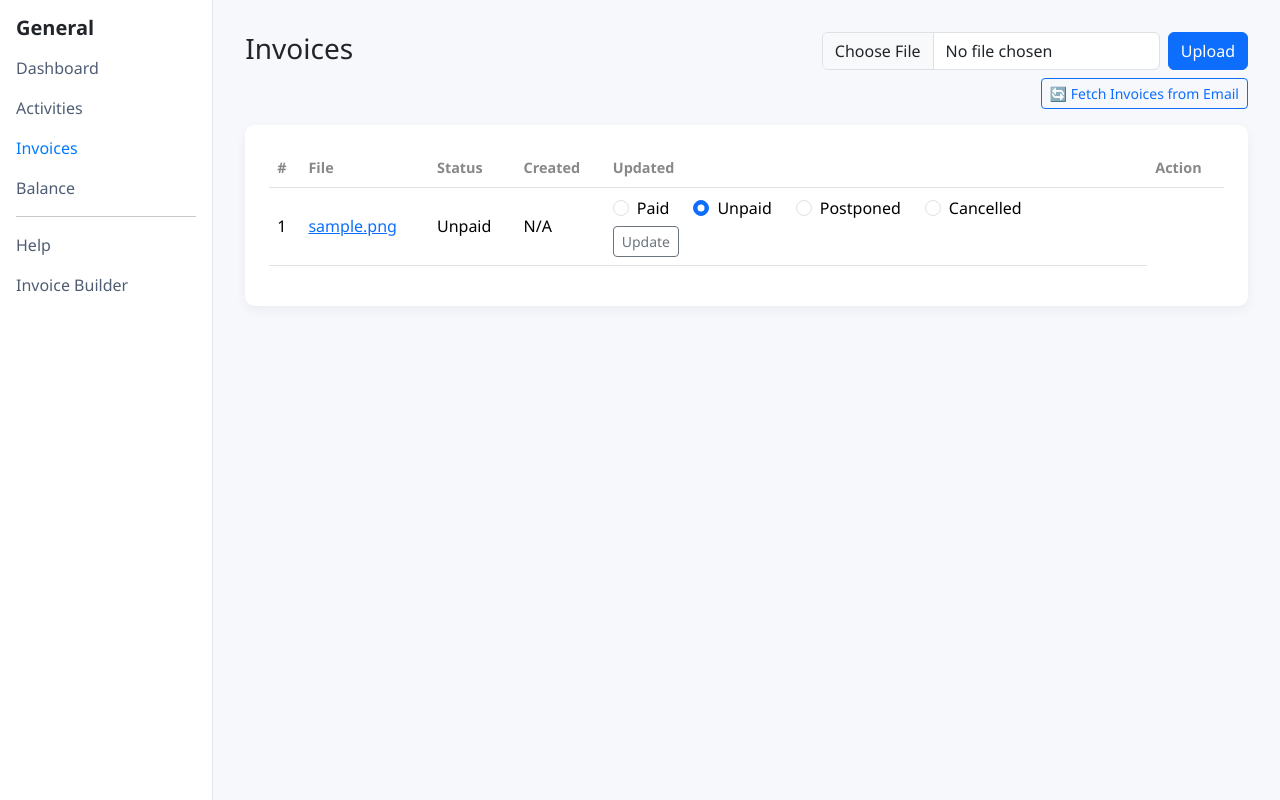
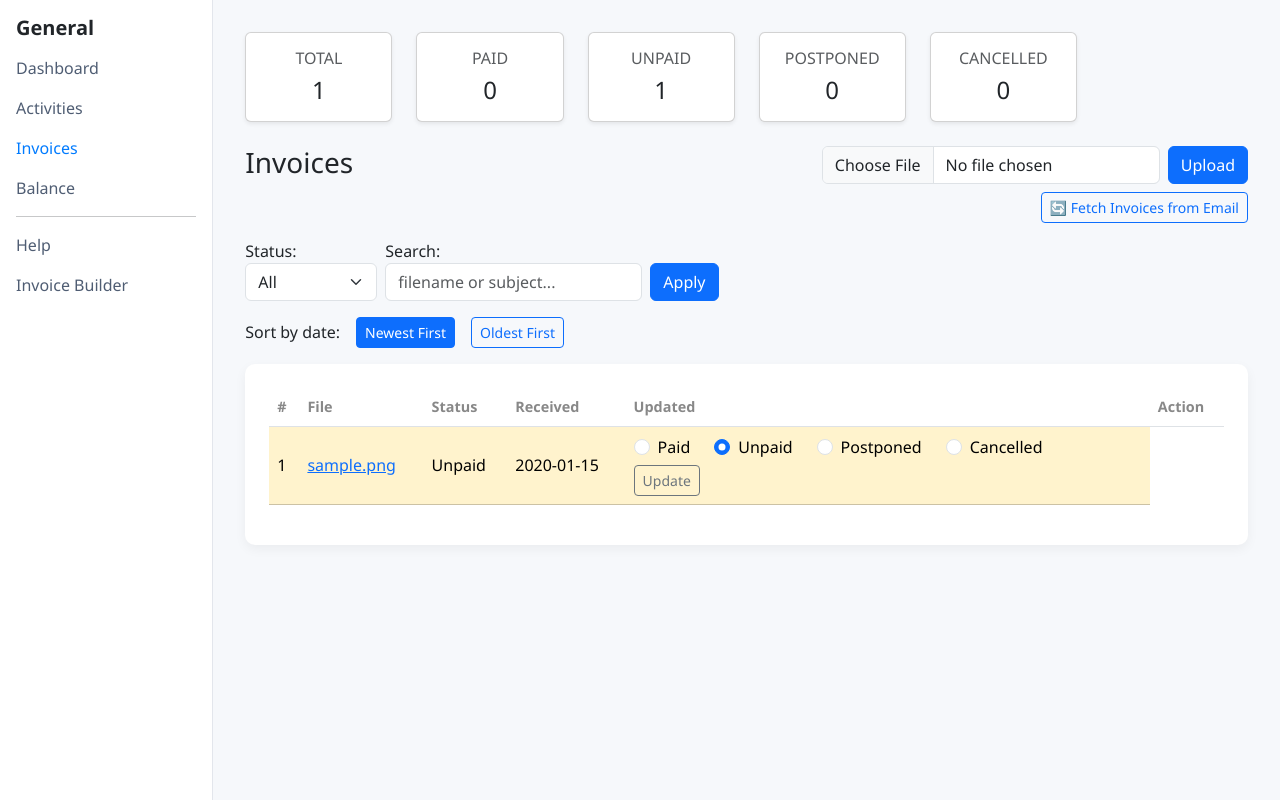
Before and after one commit to samba8514/invoice-manager, a Flask app: page / in a window 1280 px wide. Run offline with Flask 3, Linux system fonts and the light colour scheme; the visitor is signed in with stand-in values (Sample User, id 1); tables that the repository leaves empty hold one stand-in row (values such as "Sample post"); some libraries are stand-ins or nearby versions.

Commit message:
completed phase4

```diff
--- a/app.py
+++ b/app.py
@@ -3,11 +3,12 @@ from flask_sqlalchemy import SQLAlchemy
 from models import db, User, Invoice, FetchLog,ActionLog
 from api import api_bp
 import os
-from datetime import datetime
+from datetime import datetime, timedelta
 from dotenv import load_dotenv
 from werkzeug.security import generate_password_hash, check_password_hash
 from functools import wraps
 from log_utils import log_action
+
 
 # ==== Setup ====
 load_dotenv()
@@ -43,12 +44,49 @@ def logout():
     session.pop('user_id', None)
     return redirect(url_for('login'))
 
+
 @app.route('/')
 @login_required
 def dashboard():
-    invoices = Invoice.query.order_by(Invoice.uploaded_at.desc()).all()
+    search = request.args.get('search', '').strip()
+    status = request.args.get('status', '').strip()
+    sort = request.args.get('sort', 'desc')
+
+    query = Invoice.query
+    if status:
+        query = query.filter_by(status=status)
+    if search:
+        query = query.filter(
+            Invoice.filename.ilike(f"%{search}%") |
+            Invoice.subject.ilike(f"%{search}%") |
+            Invoice.sender.ilike(f"%{search}%")
+        )
+
+    invoices = query.order_by(
+        Invoice.uploaded_at.asc() if sort == 'asc' else Invoice.uploaded_at.desc()
+    ).all()
+
+    # 🟡 Add overdue flag (if unpaid and older than 15 days)
+    now = datetime.utcnow()
+    for inv in invoices:
+        inv.is_overdue = inv.status == "Unpaid" and inv.received_at and (now - inv.received_at > timedelta(days=15))
+
     last_log = FetchLog.query.order_by(FetchLog.timestamp.desc()).first()
-    return render_template('dashboard.html', invoices=invoices, last_fetched=last_log.timestamp if last_log else None)
+    stats = {
+        'total': Invoice.query.count(),
+        'paid': Invoice.query.filter_by(status='Paid').count(),
+        'unpaid': Invoice.query.filter_by(status='Unpaid').count(),
+        'postponed': Invoice.query.filter_by(status='Postponed').count(),
+        'cancelled': Invoice.query.filter_by(status='Cancelled').count(),
+    }
+
+    return render_template('dashboard.html',
+        invoices=invoices,
+        last_fetched=last_log.timestamp if last_log else None,
+        stats=stats,
+        search=search,
+        status=status
+    )
 
 @app.route('/fetch-emails')
 def fetch_emails_route():
--- a/fetch_emails.py
+++ b/fetch_emails.py
@@ -90,6 +90,7 @@ def fetch_pdfs():
                         status="Unpaid",
                         comment=file_hash,
                         uploaded_at=datetime.utcnow(),
+                        received_at=parsed_date,
                         subject=subject,
                         sender=sender
                     )
--- a/models.py
+++ b/models.py
@@ -18,6 +18,7 @@ class Invoice(db.Model):
     subject = db.Column(db.String(300))
     sender = db.Column(db.String(300))
     filepath = db.Column(db.String(300))
+    received_at = db.Column(db.DateTime)
 
 class FetchLog(db.Model):
     id = db.Column(db.Integer, primary_key=True)
--- a/templates/dashboard.html
+++ b/templates/dashboard.html
@@ -74,6 +74,18 @@
 
     <!-- Main Content -->
     <div class="col-md-10 content">
+      <div class="row mb-4">
+        {% for label, value in stats.items() %}
+          <div class="col-md-2">
+            <div class="card text-center shadow-sm">
+              <div class="card-body">
+                <h6 class="card-title text-muted text-uppercase">{{ label }}</h6>
+                <h4 class="card-text">{{ value }}</h4>
+              </div>
+            </div>
+          </div>
+        {% endfor %}
+      </div>
 
       <!-- Header Controls -->
       <div class="header-controls">
@@ -109,6 +121,34 @@
         {% endif %}
       {% endwith %}
 
+      <form method="GET" class="d-flex gap-2 align-items-end mb-3">
+        <div>
+          <label>Status:</label>
+          <select name="status" class="form-select">
+            <option value="">All</option>
+            {% for s in ['Paid', 'Unpaid', 'Postponed', 'Cancelled'] %}
+              <option value="{{ s }}" {% if s == status %}selected{% endif %}>{{ s }}</option>
+            {% endfor %}
+          </select>
+        </div>
+        <div>
+          <label>Search:</label>
+          <input type="text" name="search" class="form-control" placeholder="filename or subject..." value="{{ search }}">
+        </div>
+        <button type="submit" class="btn btn-primary">Apply</button>
+      </form>
+      <div class="d-flex gap-3 align-items-center mb-3">
+        <span>Sort by date:</span>
+        <a href="{{ url_for('dashboard', search=search, status=status, sort='desc') }}"
+          class="btn btn-sm {% if request.args.get('sort') != 'asc' %}btn-primary{% else %}btn-outline-primary{% endif %}">
+          Newest First
+        </a>
+        <a href="{{ url_for('dashboard', search=search, status=status, sort='asc') }}"
+          class="btn btn-sm {% if request.args.get('sort') == 'asc' %}btn-primary{% else %}btn-outline-primary{% endif %}">
+          Oldest First
+        </a>
+      </div>
+
       <!-- Invoice Table -->
       <div class="invoice-table">
         <table class="table align-middle" id="invoiceTable">
@@ -117,14 +157,14 @@
               <th data-sort-method="number">#</th>
               <th>File</th>
               <th>Status</th>
-              <th>Created</th>
+              <th>Received</th>
               <th>Updated</th>
               <th>Action</th>
             </tr>
           </thead>
           <tbody>
             {% for invoice in invoices %}
-              <tr>
+              <tr class="{% if invoice.is_overdue %}table-warning{% endif %}">
                 <td>{{ invoice.id }}</td>
                 <td>
                   <a href="{{ url_for('download', filename=invoice.filepath) }}" target="_blank">
```
